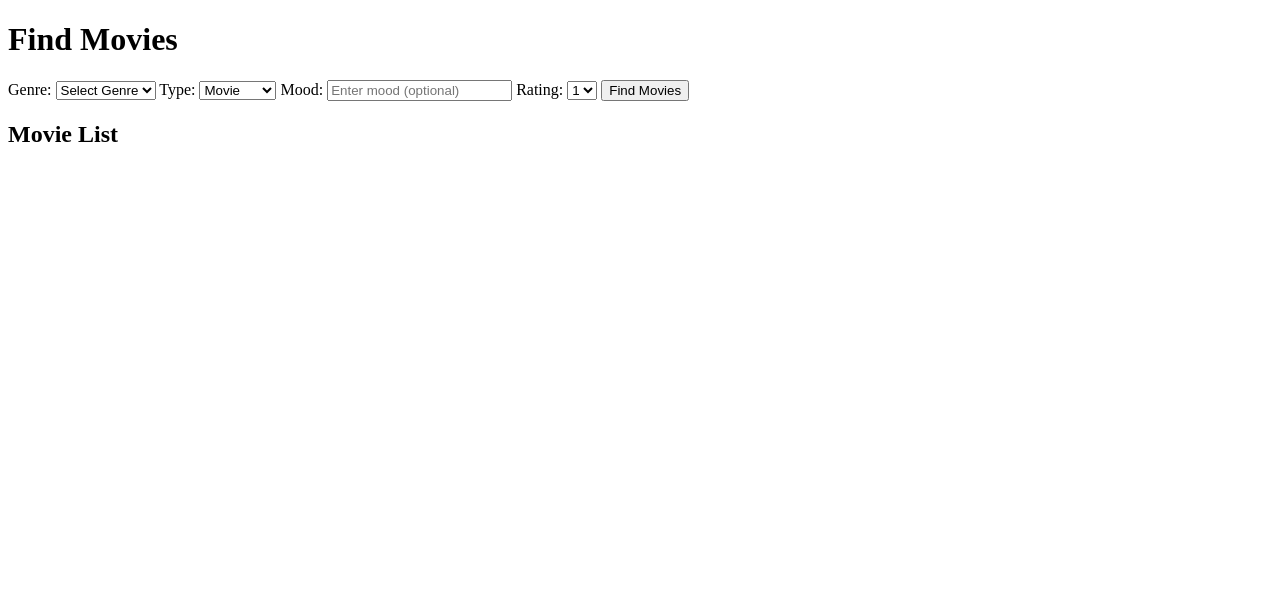
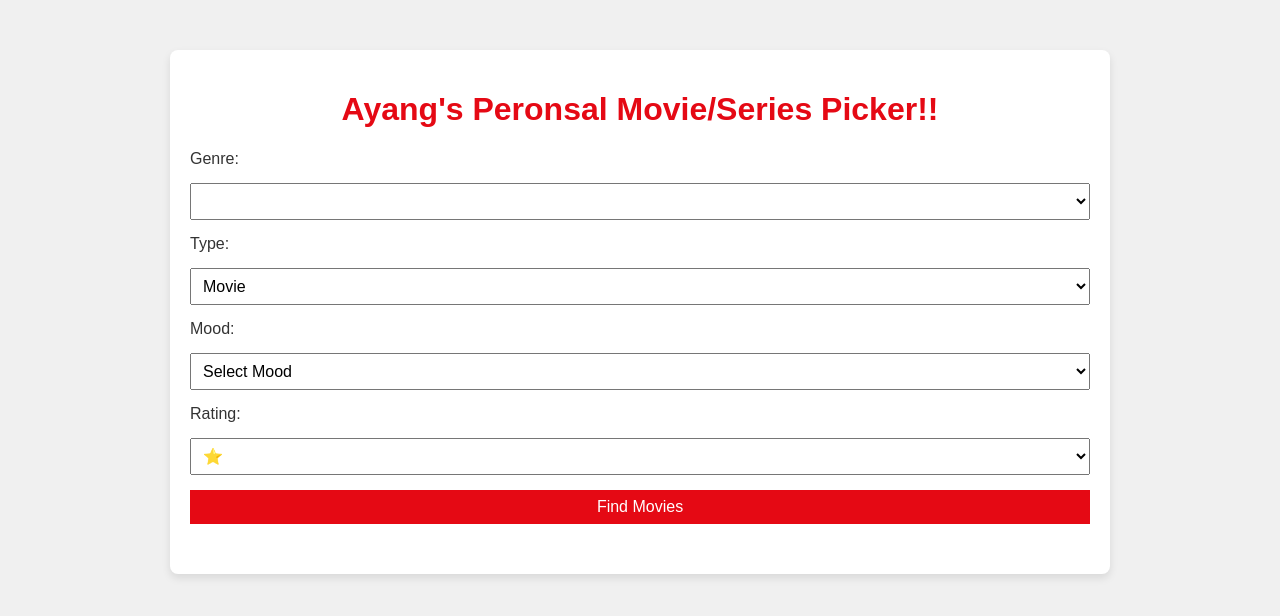
Before and after one commit to Cappity/movie-apisss, a website: page index.html in a window 1280 px wide. Drawn offline with Linux system fonts and the light colour scheme.

Commit message:
Update index.html

```diff
--- a/index.html
+++ b/index.html
@@ -3,41 +3,49 @@
 <head>
     <meta charset="UTF-8">
     <meta name="viewport" content="width=device-width, initial-scale=1.0">
-    <title>Ayang's Personal Movie Finder</title>
+    <title>Ayang's Personal Movie Picker!!</title>
+    <link rel="stylesheet" href="styles.css">
+    <!-- Firebase SDK (if you're using it) -->
+    <script type="module" src="app.js"></script>
 </head>
 <body>
-    <h1>Find Movies</h1>
-
-    <!-- Form to filter movies -->
-    <form id="movie-form">
+    <div class="container">
+        <h1>Ayang's Peronsal Movie/Series Picker!!</h1>
+        <div class="filters">
             <label for="genre">Genre:</label>
-        <select id="genre">
-            <option value="">Select Genre</option>
-        </select>
+            <select id="genre"></select>
 
             <label for="type">Type:</label>
             <select id="type">
                 <option value="movie">Movie</option>
-            <option value="tv">TV Show</option>
+                <option value="tv">TV Series</option>
             </select>
 
             <label for="mood">Mood:</label>
-        <input type="text" id="mood" placeholder="Enter mood (optional)">
+            <select id="mood">
+                <option value="">Select Mood</option>
+                <option value="happy">Happy</option>
+                <option value="sad">Sad</option>
+                <option value="adventure">Adventure</option>
+                <option value="thriller">Thriller</option>
+                <option value="romantic">Romantic</option>
+                <option value="chill">Chill</option>
+            </select>
 
             <label for="rating">Rating:</label>
             <select id="rating">
-            <option value="1">1</option>
-            <option value="2">2</option>
-            <option value="3">3</option>
-            <option value="4">4</option>
-            <option value="5">5</option>
+                <option value="1">⭐</option>
+                <option value="2">⭐⭐</option>
+                <option value="3">⭐⭐⭐</option>
+                <option value="4">⭐⭐⭐⭐</option>
+                <option value="5">⭐⭐⭐⭐⭐</option>
             </select>
 
-        <button type="button" onclick="findMovies()">Find Movies</button>
-    </form>
+            <button onclick="findMovies()">Find Movies</button>
+        </div>
 
-    <h2>Movie List</h2>
         <div id="movie-list"></div>
+    </div>
 
     <script src="app.js"></script>
 </body>
```
Lines whose indentation alone changed are shown as unchanged.
